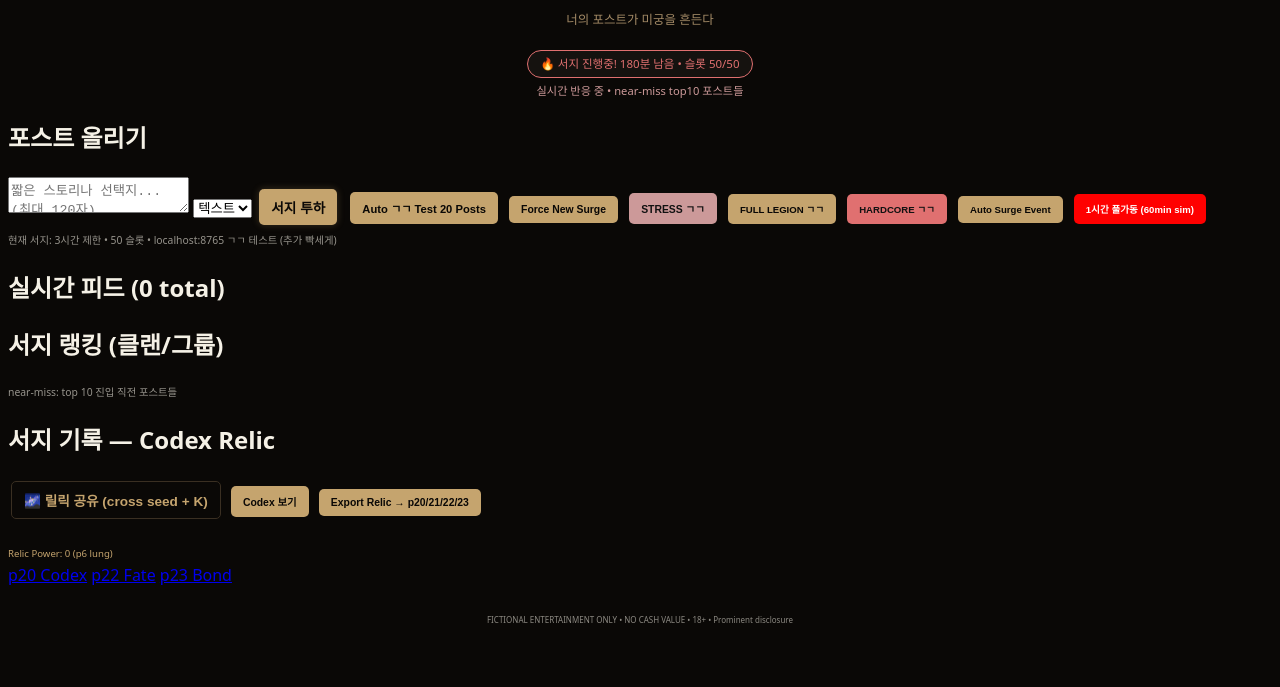
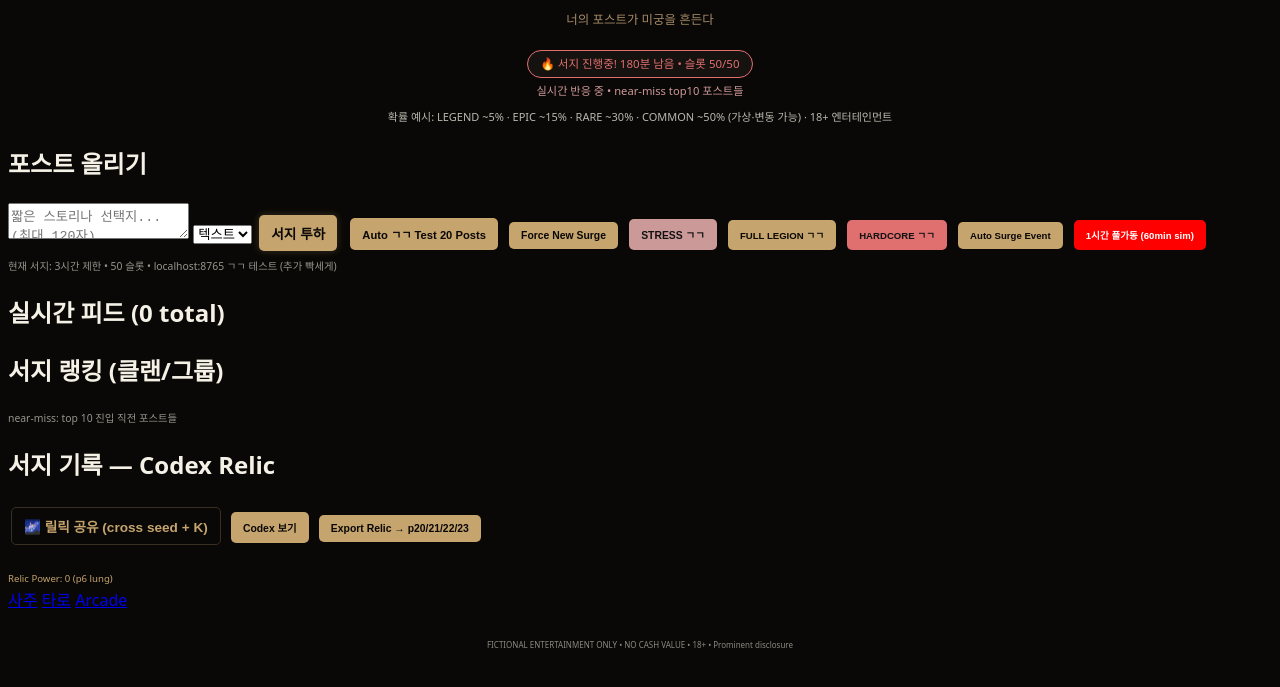
Before and after one commit to hosuman08-netizen/viral-surge, a plain HTML site: page index.html in a window 1280 px wide. Shown: the part 59-746 px from the top of the page. Drawn offline with Linux system fonts and the light colour scheme.

Commit message:
feat: real cross-nav + prominent rates line (3H best-practice)

```diff
--- a/index.html
+++ b/index.html
@@ -14,6 +14,7 @@
     <p class="tag">너의 포스트가 미궁을 흔든다</p>
     <div class="fomo" id="fomo">다음 서지: 2h 41m • 슬롯 47/50</div>
     <div id="surgeStatus" style="font-size:0.7rem;color:#c99;margin:4px 0"></div>
+  <p id="rates-line" style="text-align:center;font-size:11px;opacity:.75;margin:8px">확률 예시: LEGEND ~5% · EPIC ~15% · RARE ~30% · COMMON ~50% (가상·변동 가능) · 18+ 엔터테인먼트</p>
   </header>
 
   <main>
@@ -58,10 +59,10 @@
     <div id="relicPower" style="font-size:0.6rem;color:#c5a46e;margin:2px 0">Relic Power: 0 (p6 lung)</div>
   </main>
 
-  <nav class="cross" aria-label="cross">
-    <a href="#" onclick="crossToRealm('p20')">p20 Codex</a>
-    <a href="#" onclick="crossToRealm('p22')">p22 Fate</a>
-    <a href="#" onclick="crossToRealm('p23')">p23 Bond</a>
+    <nav class="cross" aria-label="cross">
+    <a href="https://hosuman08-netizen.github.io/saju-miniapp/">사주</a>
+    <a href="https://hosuman08-netizen.github.io/tarot-oracle/">타로</a>
+    <a href="https://hosuman08-netizen.github.io/legion-hub/">Arcade</a>
   </nav>
 
   <footer>
```
